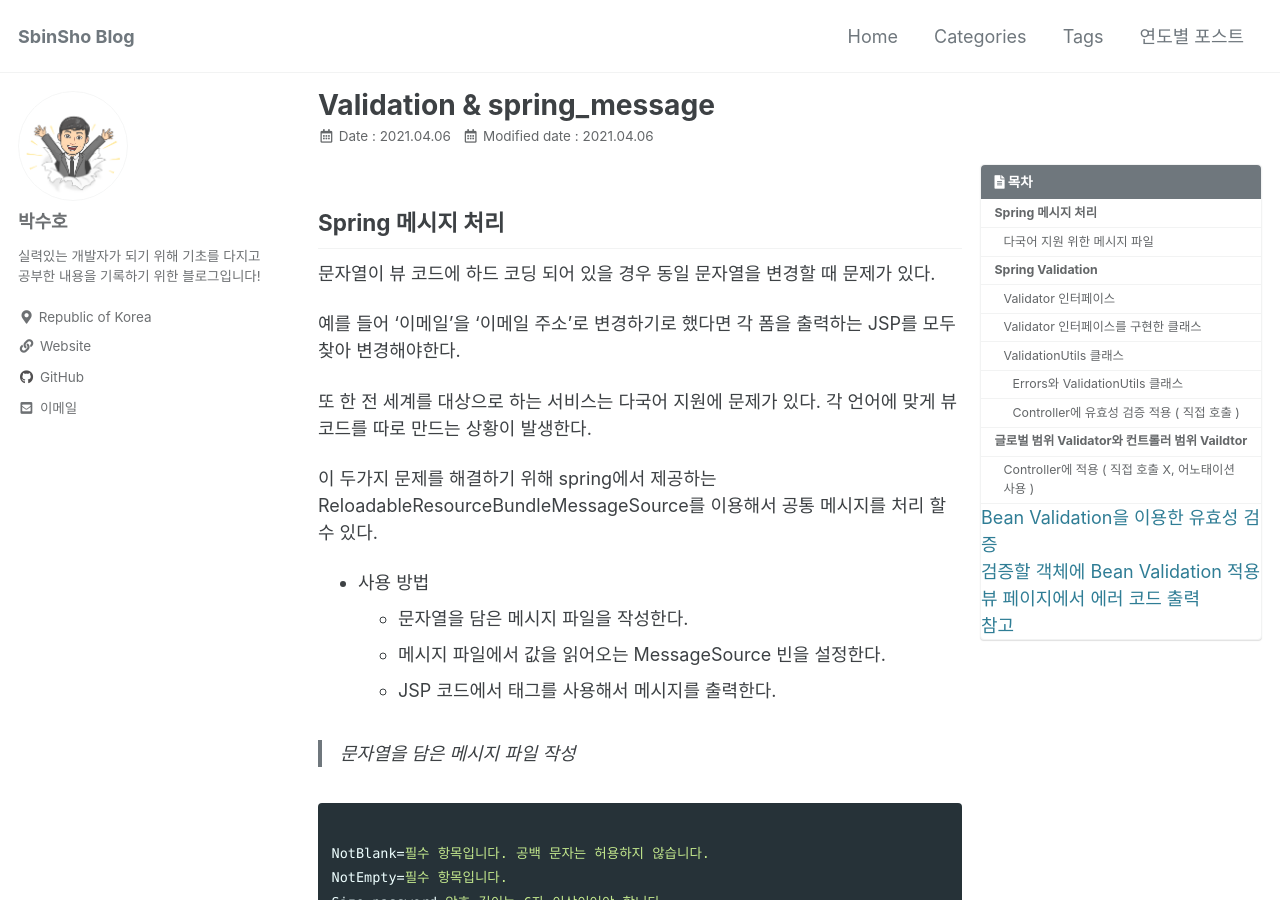
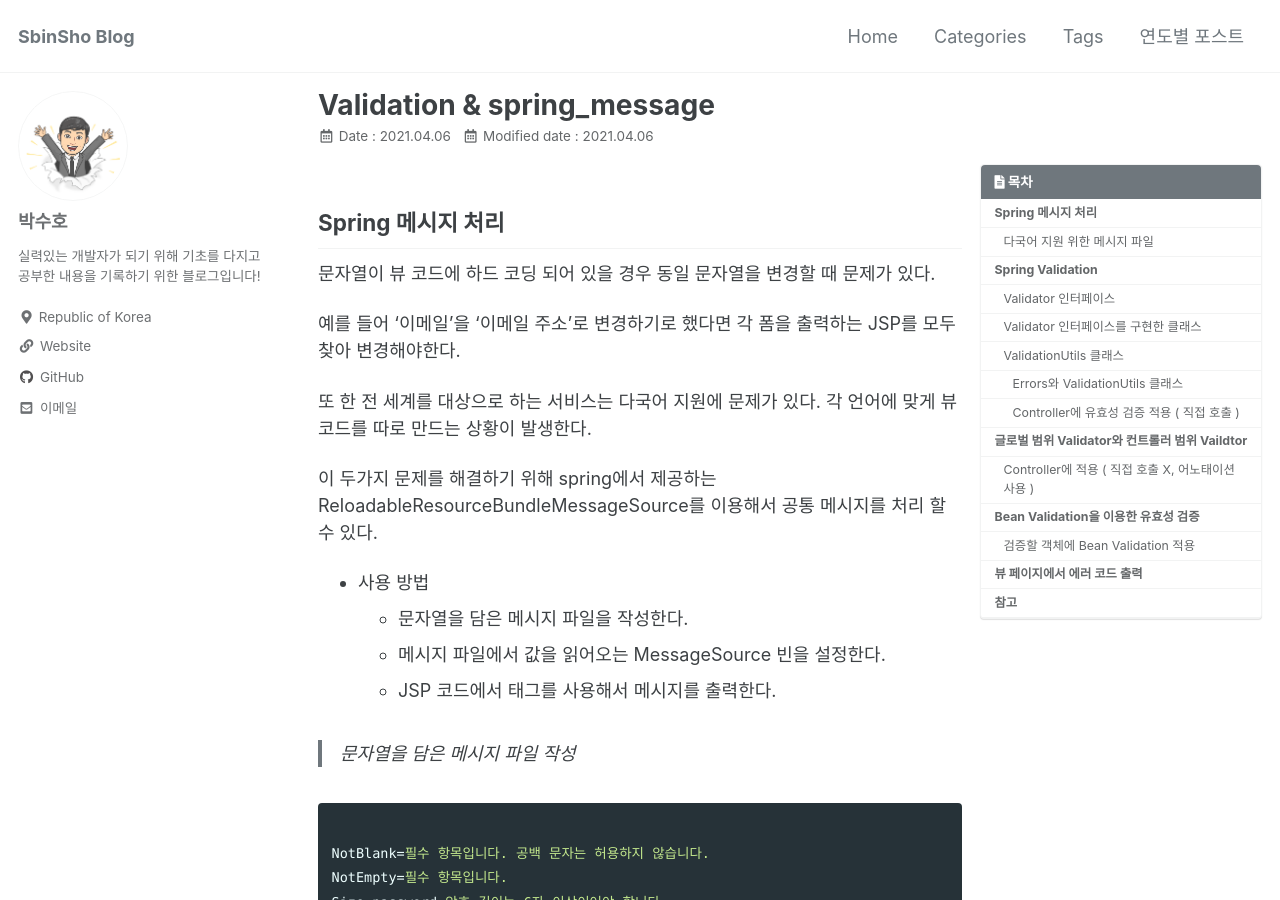
Before and after one commit to SbinSho/SbinSho.github.io, a Jekyll site: the page built from _posts/2021-04-06-spring_message_validator.md, in a window 1280 px wide and 900 px high. Built offline with Jekyll 4.4.1, drawn with Linux system fonts in a browser that asks for light colours; cached includes are drawn as plain includes.

````diff
--- a/_posts/2021-04-06-spring_message_validator.md
+++ b/_posts/2021-04-06-spring_message_validator.md
@@ -312,7 +312,7 @@ public Validator getValidator() {
 
 ```
 
-#### Controller에 적용 ( 직접 호출 X, 어노태이션 사용 )
+### Controller에 적용 ( 직접 호출 X, 어노태이션 사용 )
 
 > @Valid를 이용한 글로벌 범위 Validator 적용 ( 직접 호출하지 않음 )
 
````
